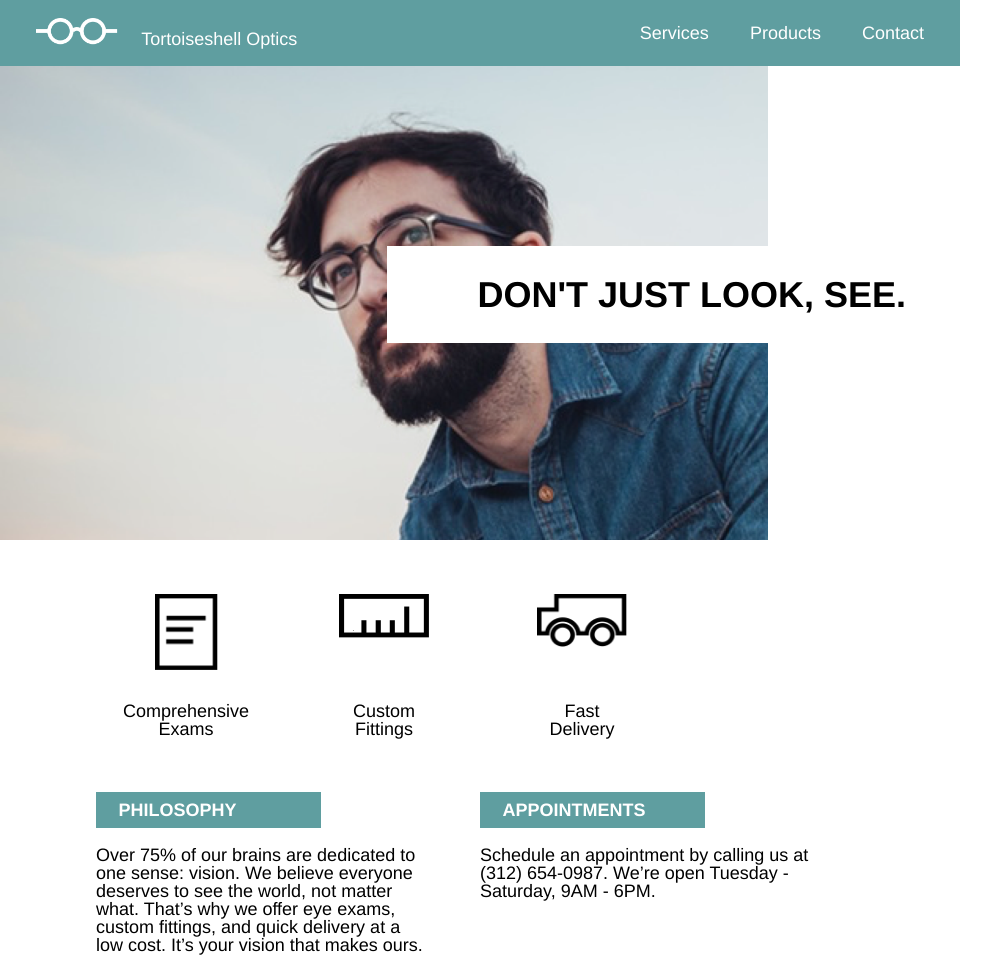
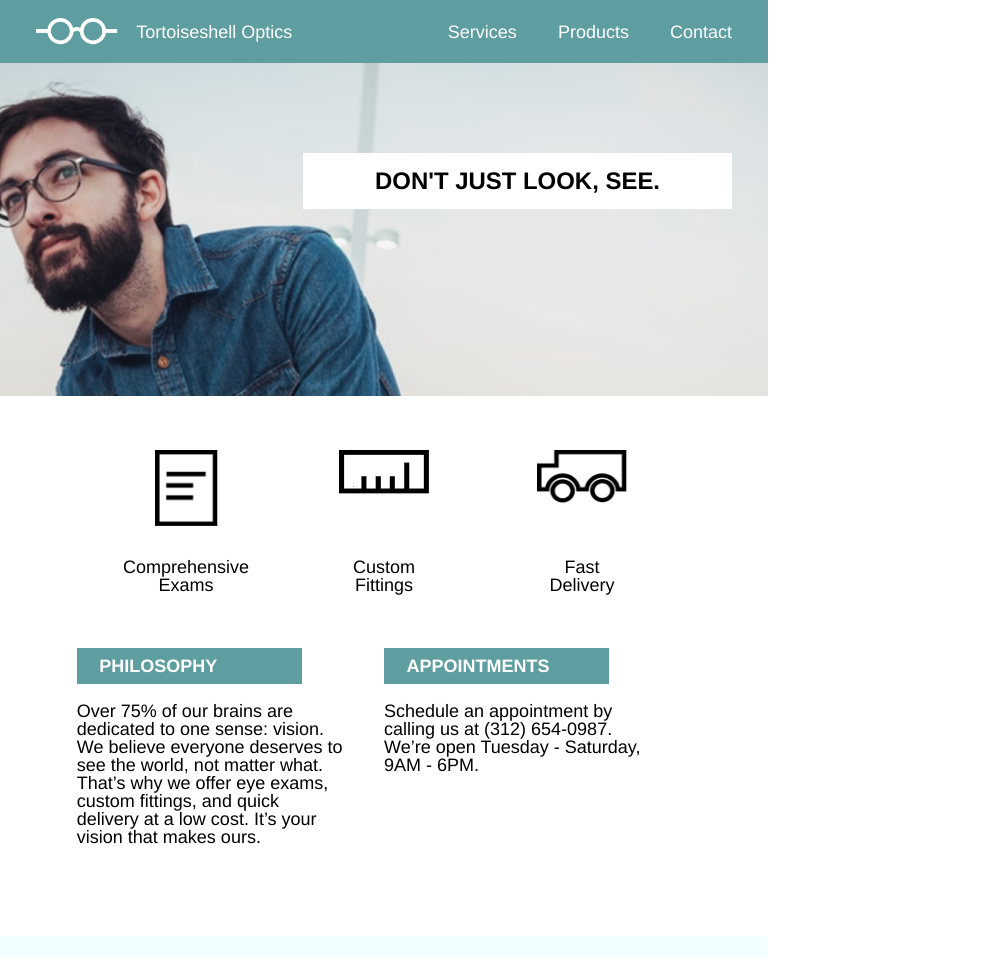
Before and after one commit to ankamatthies/tortoiseshell, a plain HTML site: page index.html in a window 768 px wide. Shown: the top 957 px of the page, 996 px wide, since content can reach past the window. Drawn offline with Linux system fonts and the light colour scheme.

Commit message:
working on media queries

```diff
--- a/resources/css/style.css
+++ b/resources/css/style.css
@@ -19,6 +19,8 @@ header {
     background-repeat: no-repeat;
     height: 30rem;
     background-size: cover;
+    background-position: center;
+    padding-top: 1rem;
   }
 
 /*  whole header container */
@@ -31,6 +33,11 @@ nav {
   padding: 1rem 0;
 }
 
+.header-logo {
+  display: flex;
+  align-items: center;
+}
+
 .header-logo img {
   height: 1.5rem;
   padding-left: 2rem;
@@ -40,10 +47,6 @@ nav {
 
 .header-logo p {
   font-size: 1rem;
-  align-items: center;
-  display: inline-block;
-  position: center;
-
 }
 
 /* navigation on the right */
@@ -53,24 +56,26 @@ ul li {
   padding-right: 2rem;
 }
 
+/* main banner section in header */
 header .header-content {
   justify-content: flex-end;
 }
-
-/* main banner section in header */
 
 .header-content {
   display: flex;
 }
 
-.header-content p {
-  font-size: 2rem;
-  line-height: 1.2;
-  font-weight: bold;
-  background-color: white;
+.main-banner {
   padding: 1.5rem 5rem;
   margin-top: 10rem;
   margin-right: -2rem;
+  background-color: white;
+  line-height: 1.2;
+}
+
+.header-content p {
+  font-size: 2rem;
+  font-weight: bold;
 }
 
 /* main section */
@@ -136,9 +141,41 @@ footer {
 }
 
 .footer-logo {
+  display: flex;
+  align-items: center;
   padding: 4rem 1rem 4rem 4rem;
 }
 
 .footer-logo img {
   height: 1.5rem;
+  padding-right: 1rem;
 }
+
+/* media queries for tablets */
+
+@media only screen and (min-width: 630px) and (max-width: 1024px) {
+
+  .container {
+    margin: 0;
+    width: 100%
+  }
+
+  header {
+    padding-top: 0;
+    height: 22rem;
+  }
+
+  nav {
+    max-width: 100%;
+  }
+
+  .main-banner {
+    padding: 0.75rem 4rem;
+    margin-top: 5rem;
+    margin-right: 2rem;
+  }
+
+
+  .header-content p {
+    font-size: 1.33rem;
+  }
```
